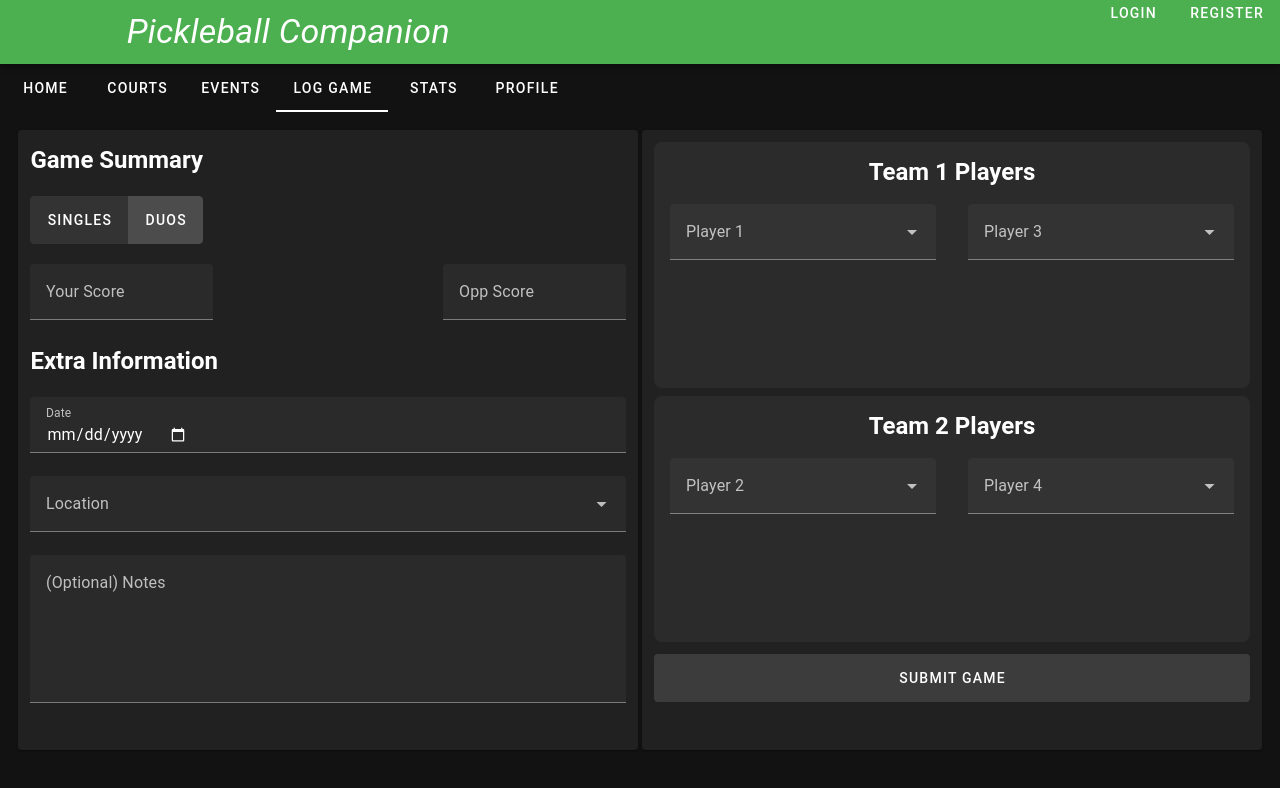
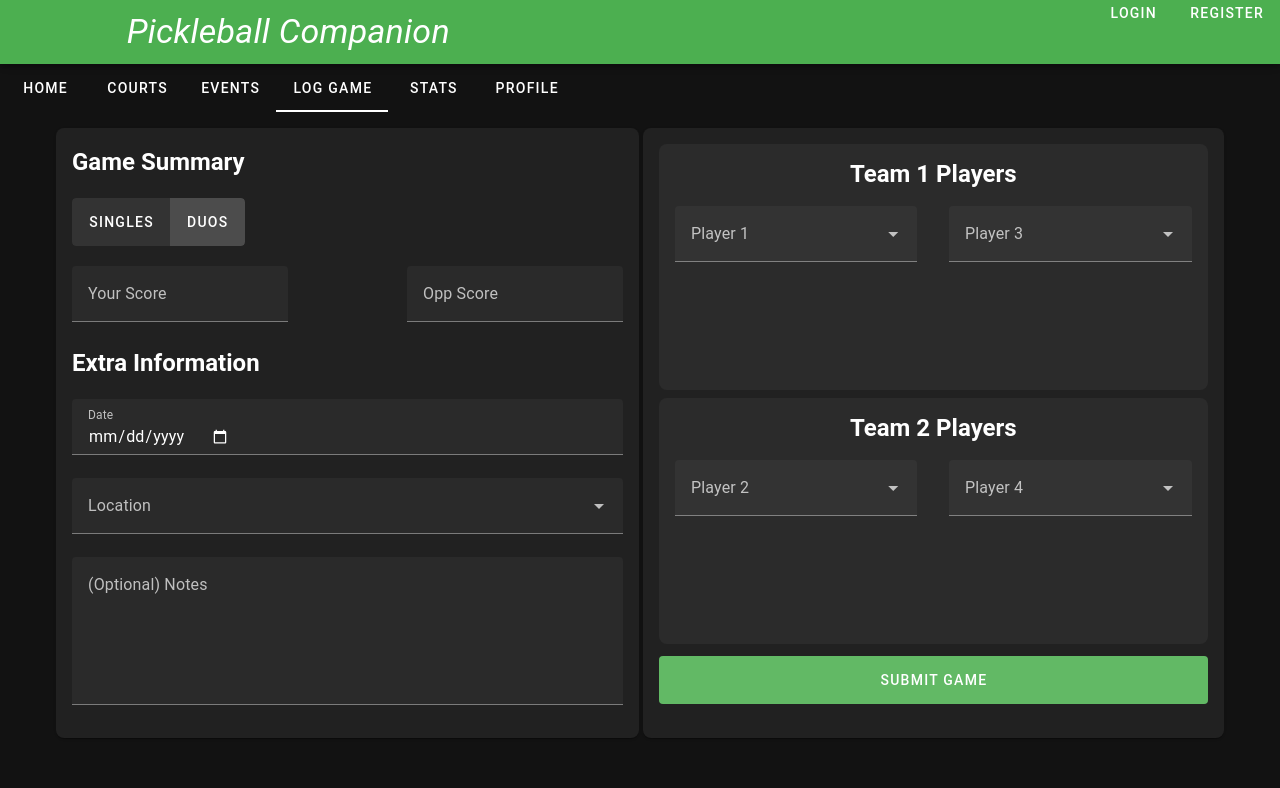
Before and after one commit to gmoore52/ThePickleballCompanionApp, a Vue app in the folder PickleBallCompanionAppUI/: page /log-game in a window 1280 px wide. Shown: the top 788 px of the page. Built offline with nearby package versions, Linux system fonts and the light colour scheme.

Commit message:
Log Game page is pretty much fully completed as of frontend stuff, did a bunch of work on the events page

```diff
--- a/PickleBallCompanionAppUI/src/pages/Events.vue
+++ b/PickleBallCompanionAppUI/src/pages/Events.vue
@@ -3,6 +3,10 @@ import { ref, computed } from 'vue'
 
 // Search query reactive variable
 const searchQuery = ref('')
+const defaultDate = "2024-09-28T12:00:00";
+
+// TODO: do sorting based on the date if it has occured or not, and sort them into the two columns
+// TODO: add profile pictures
 
 // Sample data for courts (you can replace this with API data)
 const eventsJSON = ref([
@@ -88,6 +92,22 @@ const eventsJSON = ref([
   }
 ]);
 
+function formatDate(date){
+  let newDate = new Date(date);
+  let fullDate = newDate.toDateString();
+  let hours = newDate.getHours();
+  let minutes = newDate.getMinutes();
+
+  let ampm = hours >= 12 ? 'PM' : 'AM';
+  hours = hours % 12 || 12;
+
+  if(minutes == 0){
+    minutes = '00'
+  }
+
+  return `${fullDate} ${hours}:${minutes}${ampm}`;
+}
+
 // Computed property to filter courts based on search query
 const filteredEvents = computed(() => {
   if (!searchQuery.value) {
@@ -96,17 +116,18 @@ const filteredEvents = computed(() => {
   return eventsJSON.value.filter(event =>
     event.event_title.toLowerCase().includes(searchQuery.value.toLowerCase()) ||
     event.event_description.toLowerCase().includes(searchQuery.value.toLowerCase()) ||
-    event.event_location.toLowerCase().includes(searchQuery.value.toLowerCase())
+    event.location_name.toLowerCase().includes(searchQuery.value.toLowerCase())
   )
 })
 </script>
 <template>
-  <v-container>
+  <v-container class="main-container">
+    <div class="layout">
       <!-- Search and Location Toolbar -->
-    <v-row class="mb-4">
+      <v-row>
         <v-col cols="12" md="8">
-        <v-btn class="mr-2">
-          Click here to use your precise location
+          <v-btn class="btn mr-2">
+            Placeholder button
           </v-btn>
         </v-col>
         <v-col cols="12" md="4">
@@ -122,41 +143,116 @@ const filteredEvents = computed(() => {
         </v-col>
       </v-row>
 
-    <!-- List of Courts -->
-    <v-row>
-      <v-col
+
+      <v-row class="main-row">
+        <v-col cols="6">
+          <v-row class="main-row-1">
+            <v-col cols="12" class="main-col-1">
+              <h2 class="cards-header" id="header-1">Ongoing Events</h2>
+              <div
+                class="left-card"
                 v-for="event in filteredEvents"
                 :key="event.event_title"
-        cols="12"
+                cols="6"
+              >
+                <v-card class="mb-3" outlined>
+                  <v-row no-gutters>
+                    <v-col cols="8">
+                      <v-card-title>{{ event.event_title }}</v-card-title>
+                      <!-- <v-card-subtitle>Event ID: {{ event.event_id }}</v-card-subtitle> -->
+                      <v-card-subtitle>Start: {{ formatDate(event.event_start) }}</v-card-subtitle>
+                      <v-card-subtitle>End: {{ formatDate(event.event_end)}}</v-card-subtitle>
+                      <v-card-text>{{ event.event_description }} </v-card-text>
+                      <v-card-subtitle>Hosted at {{ event.location_name }}</v-card-subtitle>
+                    </v-col>
+                  <v-col cols="4">
+                    <v-img class="img" cover src='https://www.groupestate.gr/images/joomlart/demo/default.jpg' alt="Default image"></v-img>
+                  </v-col>
+                  </v-row>
+                </v-card>
+              </div>
+            </v-col>
+          </v-row>
+        </v-col>
+        <v-col cols="6">
+          <v-row class="main-row-2">
+            <v-col cols="12" class="main-col-2">
+              <h2 class="cards-header" id="header-2">Upcoming Events</h2>
+              <div
+                class="right-card"
+                v-for="event in filteredEvents"
+                :key="event.event_title"
+                cols="6"
               >
                 <v-card class="mb-3" outlined>
                   <v-row no-gutters>
                     <v-col cols="8">
                       <v-card-title>{{ event.event_title }}</v-card-title>
                       <v-card-subtitle>Event ID: {{ event.event_id }}</v-card-subtitle>
-              <v-card-subtitle>Start: {{ event.event_start }}</v-card-subtitle>
-              <v-card-subtitle>End: {{ event.event_end }}</v-card-subtitle>
+                      <v-card-subtitle>Start: {{ formatDate(event.event_start) }}</v-card-subtitle>
+                      <v-card-subtitle>End: {{ formatDate(event.event_end)}}</v-card-subtitle>
                       <v-card-text>Description: {{ event.event_description }} </v-card-text>
-              <!-- <v-card-text>Number of courts: {{ event.numCourts }}</v-card-text> -->
+                      <v-card-subtitle>Hosted at {{ event.location_name }}</v-card-subtitle>
                     </v-col>
-            <!-- <v-col cols="4">
-              <v-img :src="event.image" alt="Court Image" />
-            </v-col> -->
+                  <v-col cols="4">
+                    <v-img class="img" cover src='https://www.groupestate.gr/images/joomlart/demo/default.jpg' alt="Default image"></v-img>
+                  </v-col>
                   </v-row>
                 </v-card>
+              </div>
             </v-col>
           </v-row>
+        </v-col>
+      </v-row>
+    </div>
   </v-container>
 </template>
 
 <style scoped>
+  .main-container{
+    border-radius: 8px;
+    padding: 1rem;
+    /* padding-right: 16rem;
+    padding-left: 16rem; */
+  }
+  div.layout{
+    background-color: #222222;
+    border-radius: 8px;
+    padding:1rem;
+  }
+  .cards-header{
+    background-color: #42424254;
+    border-radius: 8px;
+    padding: 0.9rem;
+    margin-bottom: 12px;
+    text-align: center;
+  }
    .v-card{
+    border-radius: 8px;
     padding: 0.8rem;
+    background-color: #42424254;
+  }
+  .btn{
+    background-color: #42424254;
   }
   .card{
     padding: 0.8em;
     margin: 0.1em;
     /* height: 700px; */
   }
+  .right-card{
+
+  }
+  .left-card{
+
+  }
+  .img{
+    width: 100%;
+    height: 90%;
+  }
+  .row-container{
+    display:inline-block;
+    border :2px;
+  }
 
 </style>
--- a/PickleBallCompanionAppUI/src/pages/LogGame.vue
+++ b/PickleBallCompanionAppUI/src/pages/LogGame.vue
@@ -131,12 +131,10 @@ import { onMounted } from '@vue/runtime-core';
   function parseData(){
     let allPlayerStrings = [];
     let allLocationNames = [];
-
     for (const user of usersJSON) {
       const userString = `${user.firstname} ${user.lastname} - (${user.username})`;
       allPlayerStrings.push(userString);
     }
-
     for (const loc of locationJSON) {
       const locName = `${loc.court_name}`;
       allLocationNames.push(locName);
@@ -151,7 +149,6 @@ import { onMounted } from '@vue/runtime-core';
     console.log(allLocationNames);
     locations.value = allLocationNames;
   }
-
 
   function handleSubmit(){
     var jsonGame = {};
@@ -183,7 +180,6 @@ import { onMounted } from '@vue/runtime-core';
       console.log(jsonGame);
     }
   }
-
 
   function verifyScoreLogic(){
     if ((userScore.value == 11) && (oppScore.value == 11)){
@@ -244,7 +240,6 @@ import { onMounted } from '@vue/runtime-core';
     }
   }
 
-
   onMounted(() => {
     getData();
     parseData();
@@ -252,9 +247,7 @@ import { onMounted } from '@vue/runtime-core';
 
   // todo: add all the functionality LOL
   // todo: seems that we are onto form validation, resizing for phone screen, and some sort of option for singles v doubles
-
   // todo: make the watchers replace the value if it exists somehwere else already
-
   // todo: make it so that the player names also have their username listed Name Name - (Username)
 
   function checkForPlayerNameListed(name, originNum){
@@ -441,22 +434,17 @@ import { onMounted } from '@vue/runtime-core';
   }];
 </script>
 <template>
-  <v-container fluid>
-
+  <v-container class="container">
+    <v-row>
     <!-- <h1>Log Game</h1> -->
     <v-form validate-on="submit lazy" @submit.prevent="handleSubmit">
-      <v-layout row wrap>
-          <v-card class="w-50 card">
+      <v-layout>
+        <v-col cols="12" sm="6" id="left-pannel">
+          <v-card id= "card-1" class="w-100 card">
             <v-row id="row1">
-              <!-- <v-col cols="3">Your Score</v-col>
-              <v-col cols="3"></v-col>
-              <v-col cols="3">Opp. Score</v-col>
-              <v-col cols="3"></v-col> -->
-
               <v-col cols="12" class="left-pannel-col left-pannel-col-header">
                 <h2>Game Summary</h2>
               </v-col>
-
               <v-col cols="12" id="score-formatting" class="left-pannel-col">
                 <v-btn-toggle
                   rounded="4"
@@ -472,13 +460,13 @@ import { onMounted } from '@vue/runtime-core';
                   </v-btn>
                 </v-btn-toggle>
               </v-col>
-              <v-col cols="4" class="left-pannel-col">
+              <v-col sm="6" md="5" class="left-pannel-col">
                 <v-text-field v-model="userScore" label="Your Score" type="number" class="num left-pannel" required :rules="yourScoreRules"></v-text-field>
               </v-col>
-              <v-col cols="4" class="left-pannel-col">
-
+              <v-col cols="2" class="left-pannel-col d-none d-md-block">
+                <!-- invisible col for formatting -->
               </v-col>
-              <v-col cols="4" class="left-pannel-col">
+              <v-col sm="6" md="5" class="left-pannel-col">
                 <v-text-field v-model="oppScore" label="Opp Score" type="number" class="num left-pannel" required :rules="oppScoreRules"></v-text-field>
               </v-col>
               <v-col cols="12" class="left-pannel-col left-pannel-col-header no-margins">
@@ -495,15 +483,13 @@ import { onMounted } from '@vue/runtime-core';
                 <v-textarea v-model="notes" label="(Optional) Notes"type="text" class="text left-pannel"></v-textarea>
 
               </v-col>
-              <v-col cols="12" class="errors">
-                {{debugErrors}}
-              </v-col>
-            </v-row color="green">
+            </v-row>
         </v-card>
-        <v-card class="w-50 card">
+      </v-col>
+      <v-col cols="12" sm="6" id="right-pannel">
+        <v-card id="card2" class="card">
           <v-row id="row2 w-100">
-            <v-col>
-
+            <v-col cols="">
               <div class="player-container-1">
                 <h2 class="team-heading center left-pannel-col-header">Team 1 Players</h2>
                 <div class="court">
@@ -512,7 +498,6 @@ import { onMounted } from '@vue/runtime-core';
                   </v-autocomplete>
                 </div>
                 <div class="court">
-
                   <v-autocomplete v-model="player3" :disabled=!isInDuosMode class="player-search" clearable required label="Player 3" :items="players3" :rules="player3Rules">
                   </v-autocomplete>
                 </div>
@@ -538,18 +523,29 @@ import { onMounted } from '@vue/runtime-core';
             <v-col cols="12" class="btn-col">
                 <v-btn type="submit" variant="tonal" class="w-100 submit"> Submit Game</v-btn>
             </v-col>
+            <v-col cols="12" class="errors">
+                {{debugErrors}}
+              </v-col>
           </v-row>
         </v-card>
+      </v-col>
       </v-layout>
     </v-form>
+  </v-row>
   </v-container>
 </template>
 
 <style scoped>
+  #card1{
+    margin-right: 0.1em;
+  }
+  #card2{
+    margin-left: 0.1em;
+  }
   .card{
-    padding: 0.8em;
-    margin: 0.1em;
-    /* height: 700px; */
+    border-radius: 8px;
+    padding: 16px;
+    height: 610px;
   }
   .duos-toggle{
     background-color: #333333;
@@ -559,19 +555,10 @@ import { onMounted } from '@vue/runtime-core';
     justify-content: center;
     display: block;
     padding-top: 12px;
-
   }
-  div.v-input__details{
-
+  .submit{
+    background-color: #4caf50;
   }
-  v-btn.submit{
-    color:red;
-  }
-  /* .team-divider{
-    background-color: #424242;
-    height:5px;
-    margin-bottom: 1rem;
-  } */
   .player-container-1{
     border-radius: 8px;
     background-color: #42424254;
@@ -580,30 +567,33 @@ import { onMounted } from '@vue/runtime-core';
   .player-container-2{
     border-radius: 8px;
     background-color: #42424254;
+
   }
   .left-pannel-col{
-    /* padding-top: 0rem; */
     padding-bottom: 0rem;
   }
   #score-formatting {
-    /* padding-top: 0rem; */
     padding-bottom: 8px;
   }
   .left-pannel-col-header{
-    /* color:#f0f0f0ab; */
     margin-bottom: 6px;
-
   }
   .no-margins{
     padding-top: 1px;
     padding-bottom: 0rem;
   }
-
   .left-pannel{
     margin-bottom: 0rem;
     margin-top: 0rem;
   }
-
+  #left-pannel{
+    padding-right: 1px;
+    display:block !important;
+  }
+  #right-pannel{
+    padding-left: 1px;
+    display:block !important;
+  }
   .btn-col{
     padding-top: 0;
   }
@@ -634,6 +624,7 @@ import { onMounted } from '@vue/runtime-core';
     text-align: center;
     color: rgb(223, 70, 70);
     font-weight: bold;
+    padding-top: 0;
+    font-size: 14px;
   }
-
 </style>
```
Lines whose indentation alone changed are shown as unchanged.
